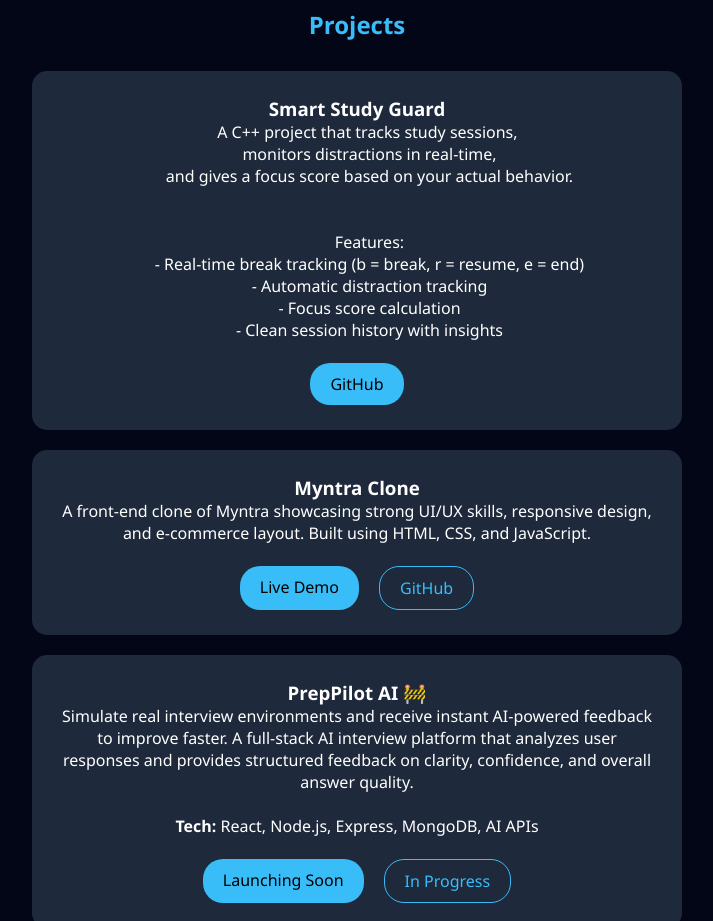
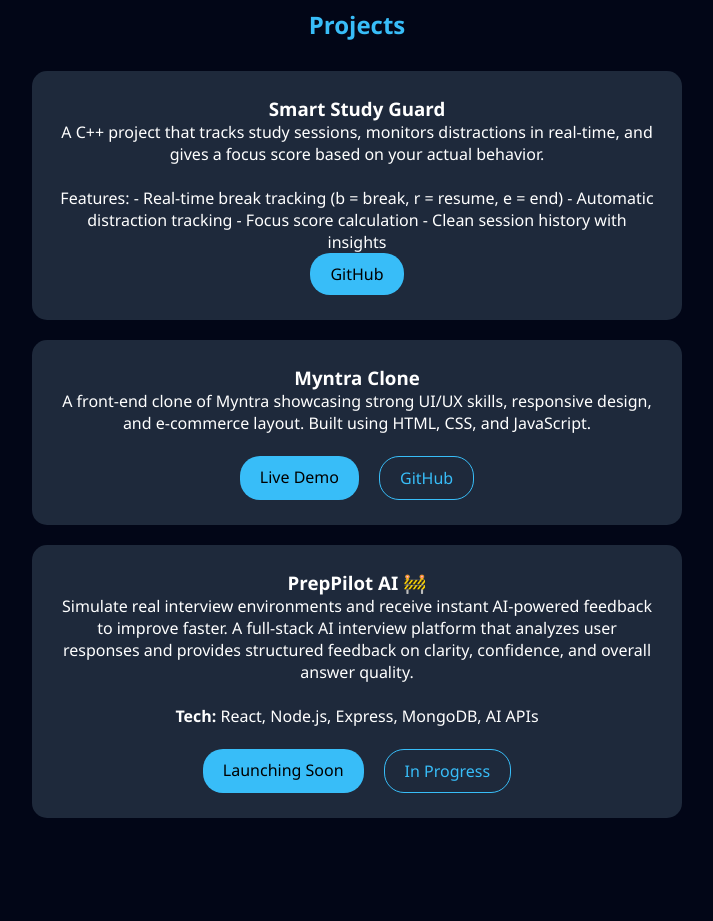
Before and after one commit to shantanukatiyar/portfolio-website, a plain HTML site: page index.html in a window 1280 px wide. Shown: the part 2280-3201 px from the top of the page, without its empty margins (283-996 px from the left). Drawn offline with Linux system fonts and the light colour scheme.

Commit message:
Update index.html

```diff
--- a/index.html
+++ b/index.html
@@ -135,18 +135,17 @@
   <div class="box">
     <h3>Smart Study Guard</h3>
     <p>
-      <pre>
       A C++ project that tracks study sessions,
       monitors distractions in real-time,
       and gives a focus score based on your actual behavior.
-
-
+    </p>
+    <br>
+     <p>
       Features:
       - Real-time break tracking (b = break, r = resume, e = end)
       - Automatic distraction tracking
       - Focus score calculation
       - Clean session history with insights
-      </pre>
     </p>
     <div class="btn-group">
       <a href="https://github.com/shantanukatiyar/Smart-Study-Gurad" class="btn">GitHub</a>
```
